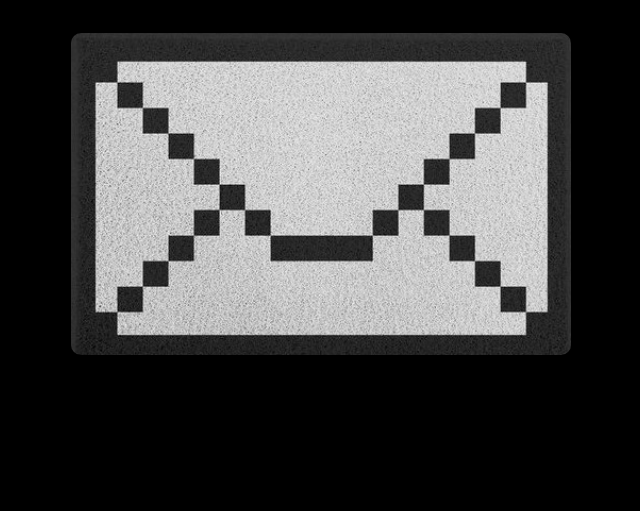
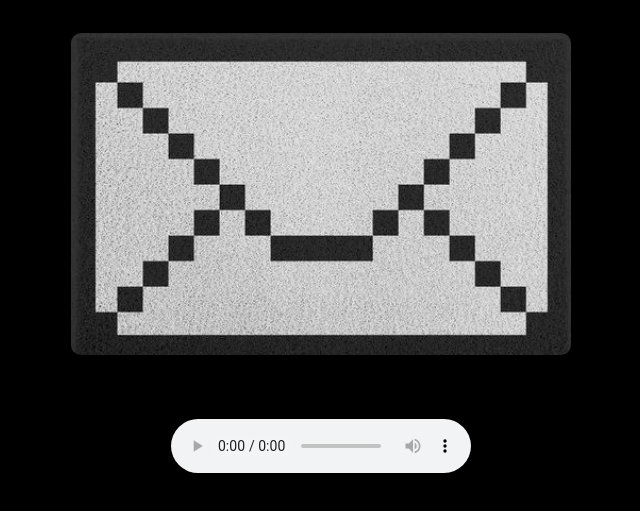
Before and after one commit to JownArr/Invitacion, a plain HTML site: page index.html in a window 1280 px wide. Shown: the part 131-642 px from the top of the page, without its empty margins (319-959 px from the left). Drawn offline with Linux system fonts and the light colour scheme.

Commit message:
Update index.html

```diff
--- a/index.html
+++ b/index.html
@@ -22,6 +22,8 @@
  No faltes!! &#8659;
 </h1>
 <br/>
+    <audio src="https://github.com/JownArr/Invitacion/edit/master/img/song2.mp3" controls autoplay="true"></audio>
+    <br/>
 <iframe id = "mapa" src="https://www.google.com/maps/embed?pb=!1m18!1m12!1m3!1d3325.2467728725023!2d-70.6054449847982!3d-33.54696418074633!2m3!1f0!2f0!3f0!3m2!1i1024!2i768!4f13.1!3m3!1m2!1s0x9662d0be0e61267d%3A0xa909cc1a860c7eaf!2sTrinidad%201288%2C%20La%20Florida%2C%20Regi%C3%B3n%20Metropolitana!5e0!3m2!1ses!2scl!4v1620886037204!5m2!1ses!2scl" width="400" height="300" style="border:0;" allowfullscreen="" loading="lazy"></iframe>
 
 </center>
```
